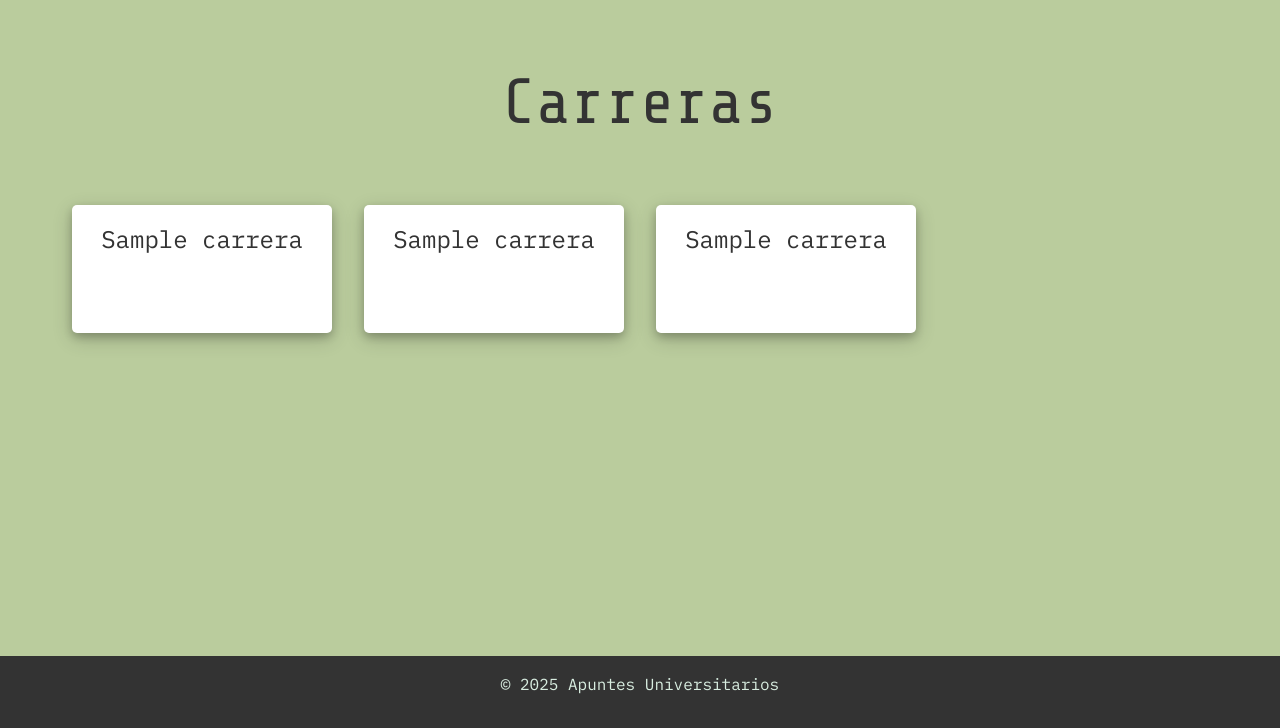
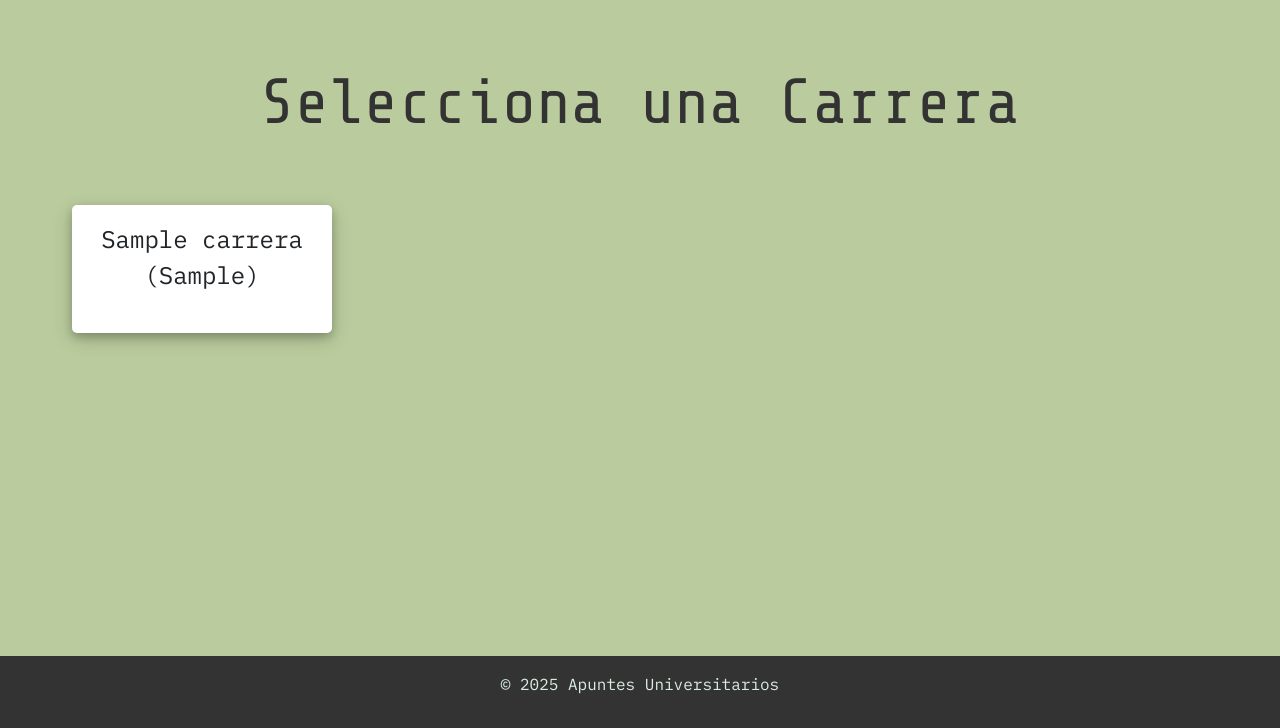
Before and after one commit to colochampre/django_apuntes, a Django app: page /carreras/ in a window 1280 px wide. Shown: the part 72-800 px from the top of the page. Run offline with Django 5.2, Linux system fonts and the light colour scheme; tables that the repository leaves empty hold one stand-in row (values such as "Sample post").

Commit message:
Primera union entre el back y el Front, correccionde las URLS, Views y TEMPLATE para que se comuniquen con el admin, donde se crear las carreras y se cargan las materias

```diff
--- a/apuntes/apuntes/urls.py
+++ b/apuntes/apuntes/urls.py
@@ -24,5 +24,5 @@ urlpatterns = [
     # path('usuarios/', include(('gestion_usuarios.urls', gestion_usuarios), namespace='gestion_usuarios')),
     path('apuntes/', include(('gestion_apuntes.urls', 'gestion_apuntes'), namespace='gestion_apuntes')),
     path('carreras/', include(('gestion_carreras.urls', 'gestion_carreras'), namespace='gestion_carreras')),
-    # path('materias/', include(('gestion_materias.urls', 'gestion_materias'), namespace='gestion_materias')),
+    path('materias/', include(('gestion_materias.urls', 'gestion_materias'), namespace='gestion_materias')),
 ]
--- a/apuntes/gestion_materias/urls.py
+++ b/apuntes/gestion_materias/urls.py
@@ -0,0 +1,13 @@
+from django.urls import path
+from . import views
+
+app_name = 'gestion_materias'
+
+urlpatterns = [
+    # URL para ver las materias filtradas por carrera
+    # ej: /materias/por_carrera/1/
+    path('por_carrera/<int:carrera_id>/', views.listar_materias_por_carrera, name='materias_por_carrera'),
+
+    # (Opcional) Podrías tener también una URL para ver TODAS las materias sin filtrar
+    # path('', views.listar_todas_las_materias, name='lista_completa_materias'),
+]
--- a/apuntes/static/css/carreras.css
+++ b/apuntes/static/css/carreras.css
@@ -1,7 +1,7 @@
 .carreras-container {
     padding: 4rem 0;
     width: 100%;
-    background-color: #BACC9D;
+    background-color: #bacc9d;
     text-align: center;
     flex: 1;
 }
@@ -38,22 +38,35 @@
     font-size: 1.5rem;
 }
 
+.carrera-item a {
+    text-decoration: none;
+    color: inherit; /* Opcional: para que el color del texto sea el mismo que el del padre */
+}
+
 /* Large devices (laptops/desktops, 992px up to 1200px) */
 @media only screen and (max-width: 1200px) {
-    .lista-carreras { grid-template-columns: 1fr 1fr 1fr; }
+    .lista-carreras {
+        grid-template-columns: 1fr 1fr 1fr;
+    }
 }
 
 /* Medium devices (landscape tablets, 768px up to 992px) */
 @media only screen and (max-width: 992px) {
-    .lista-carreras { grid-template-columns: 1fr 1fr; }
+    .lista-carreras {
+        grid-template-columns: 1fr 1fr;
+    }
 }
 
 /* Small devices (portrait tablets and large phones, 600px up to 768px) */
 @media only screen and (max-width: 768px) {
-    .carrera-item p { font-size: 1.3rem; }
+    .carrera-item p {
+        font-size: 1.3rem;
+    }
 }
 
 /* Extra small devices (phones, 600px and down) */
 @media only screen and (max-width: 600px) {
-    .lista-carreras { grid-template-columns: 1fr; }
+    .lista-carreras {
+        grid-template-columns: 1fr;
+    }
 }
--- a/apuntes/templates/gestion_carreras/lista_carreras.html
+++ b/apuntes/templates/gestion_carreras/lista_carreras.html
@@ -6,22 +6,14 @@
 
 {% block content %}
     <div class="carreras-container">
-        <h2>Carreras</h2>
+        <h2>Selecciona una Carrera</h2>
         {% if carreras %}
             <div class="lista-carreras">
                 {% for carrera in carreras %}
                     <div class="carrera-item">
-                        <p>{{ carrera.nombre }}</p>
-                    </div>
-                {% endfor %}
-                {% for carrera in carreras %}
-                    <div class="carrera-item">
-                        <p>{{ carrera.nombre }}</p>
-                    </div>
-                {% endfor %}
-                {% for carrera in carreras %}
-                    <div class="carrera-item">
-                        <p>{{ carrera.nombre }}</p>
+                        <a href="{% url 'gestion_materias:materias_por_carrera' carrera.id %}">
+                            {{ carrera.nombre }} ({{ carrera.universidad }})
+                        </a>
                     </div>
                 {% endfor %}
             </div>
```
Also changed, not shown: apuntes/gestion_carreras/views.py (+7 -2 lines), apuntes/gestion_materias/views.py (+15 -1 lines), apuntes/templates/gestion_materias/listar_materias.html (+30 -0 lines), apuntes/gestion_materias/migrations/0003_alter_materia_options.py (added).
